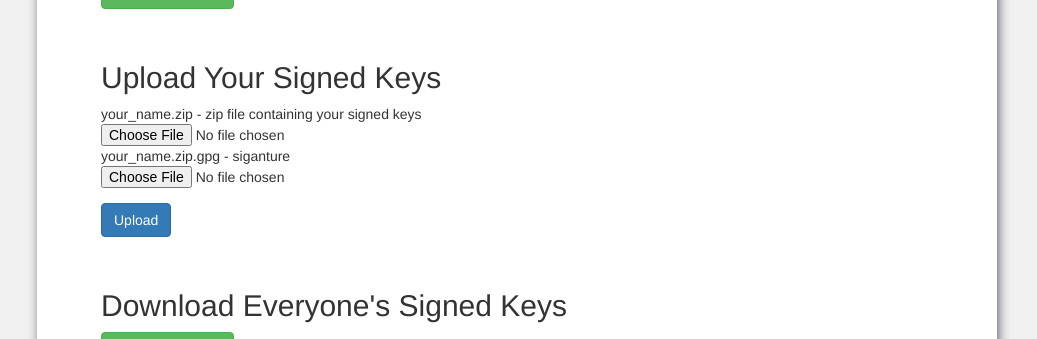
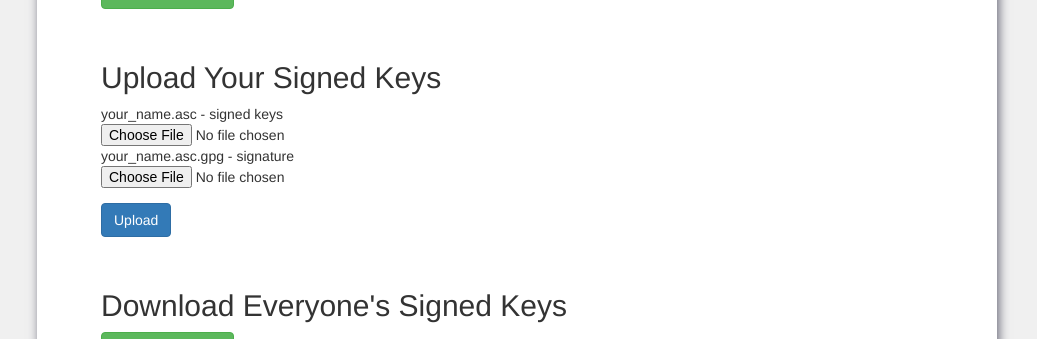
Before and after one commit to ianonavy/keysign, a Flask app: template templates/index.html in a window 1280 px wide. Shown: the part 408-747 px from the top of the page, without its empty margins (123-1160 px from the left). Run offline with Flask 2, Linux system fonts and the light colour scheme; the template is opened without the code that fills it, so the values that code supplies are empty; some libraries are stand-ins or nearby versions.

Commit message:
Fix file extension and typo

```diff
--- a/templates/index.html
+++ b/templates/index.html
@@ -48,8 +48,8 @@
 				<h2>Upload Your Signed Keys</h2>
 				<form action="/signed_keys" method="POST" enctype="multipart/form-data">
 					<div class="form-group">
-						your_name.zip - zip file containing your signed keys<input type="file" name="file">
-						your_name.zip.gpg - siganture<input type="file" name="signature">
+						your_name.asc - signed keys<input type="file" name="file">
+						your_name.asc.gpg - signature<input type="file" name="signature">
 					</div>
 					<input type="submit" value="Upload" class="btn btn-primary">
 				</form>
```
